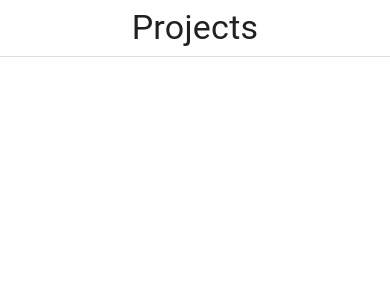
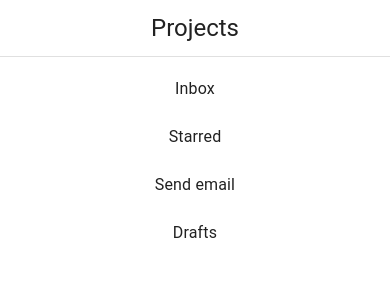
Before and after one commit to EJX537/EJX537.github.io, a React (Create React App) app: page / in a window 390 px wide. Both pictures are taken after a click on the button 354 px from the left and 28 px from the top of the page. Shown: the top 300 px of the page. Built offline with nearby package versions, Linux system fonts and the light colour scheme.

Commit message:
Mobile AppBar

```diff
--- a/src/App.js
+++ b/src/App.js
@@ -1,11 +1,12 @@
 import React from 'react';
 
-import TheAppBar from './components/AppBar'
-
+import TheAppBar from './components/AppBar';
+import Main from './components/Main';
 function App() {
   return (
     <div className="app">
       <TheAppBar/>
+      <Main/>
     </div>
   );
 }
--- a/src/components/AppBar.js
+++ b/src/components/AppBar.js
@@ -5,14 +5,15 @@ import Drawer from '@mui/material/Drawer';
 import IconButton from '@mui/material/IconButton';
 import MenuIcon from '@mui/icons-material/Menu';
 import Toolbar from '@mui/material/Toolbar';
+import Button from '@mui/material/Button';
+
 import HomeIcon from '@mui/icons-material/Home';
-
-import Button from '@mui/material/Button';
 import GitHubIcon from '@mui/icons-material/GitHub';
 import LinkedInIcon from '@mui/icons-material/LinkedIn';
 
 import { useViewport } from '../contextWarper'
 import TheDrawer from './Drawer'
+
 function TheAppBar() {
     const { isMobile, width, isOpen, setOpen } = useViewport()
     const handleDrawerToggle = () => {
--- a/src/components/Drawer.js
+++ b/src/components/Drawer.js
@@ -1,43 +1,43 @@
 import React from "react";
 import Box from '@mui/material/Box';
 import Divider from '@mui/material/Divider';
-import List from '@mui/material/List';
 import Toolbar from '@mui/material/Toolbar';
-import ListItem from '@mui/material/ListItem';
-import ListItemButton from '@mui/material/ListItemButton';
-import ListItemText from '@mui/material/ListItemText';
 import Typography from '@mui/material/Typography';
 import { makeStyles } from "@material-ui/core/styles";
 import CssBaseline from "@material-ui/core/CssBaseline";
+import Drawer from "@mui/material/Drawer";
 
 import { useViewport } from '../contextWarper'
+import Projects from "./Projects";
 
 const useStyles = makeStyles(theme => ({
-    footer: {
+    header: {
       display:"flex",
       justifyContent:"center",
     }
-  }));
+}));
 
 function TheDrawer() {
-    const { isOpen, setOpen } = useViewport()
+    const { width, isOpen, setOpen } = useViewport();
     const classes = useStyles();
     const handleDrawerToggle = () => {
         setOpen(!isOpen);
-    }
+    };
     return (
-        <Box onClick={handleDrawerToggle}>
-            <CssBaseline />
-            <Toolbar className={classes.footer}>
-                <Typography variant="h4" align="center"
-                >
+        <Drawer
+            anchor='right'
+            open={isOpen}
+            onClose={handleDrawerToggle}
+        >
+            <CssBaseline/>
+            <Toolbar className={classes.header}>
+                <Typography variant="h5" align="center">
                     Projects
                 </Typography>
             </Toolbar>
-            <Divider />
-            <List>
-            </List>
-      </Box>
+            <Divider/>
+            <Projects/>
+        </Drawer>
     );
 }
 
--- /dev/null
+++ b/src/components/Main.js
@@ -0,0 +1,15 @@
+import React from "react";
+import Box from '@mui/material/Box';
+
+import SideBar from './SideBar';
+
+function Main() {
+    return (
+        <Box>
+            <div/>
+            <SideBar/>
+        </Box>
+    );
+};
+
+export default Main;
--- /dev/null
+++ b/src/components/Projects.js
@@ -0,0 +1,35 @@
+import React from "react";
+import Box from '@mui/material/Box';
+import List from '@mui/material/List';
+import ListItem from '@mui/material/ListItem';
+import ListItemButton from '@mui/material/ListItemButton';
+import ListItemText from '@mui/material/ListItemText';
+
+import { useViewport } from '../contextWarper'
+const projects = ['Inbox', 'Starred', 'Send email', 'Drafts'];
+
+function Projects() {
+    const { width, isOpen, setOpen } = useViewport();
+    const handleDrawerToggle = () => {
+        setOpen(!isOpen);
+    };
+    return (
+        <Box
+            sx={{ width: width }}
+            role="presentation"
+            onClick={ handleDrawerToggle }
+        >
+            <List>
+                {projects.map((text, index) => (
+                    <ListItem key={text} disablePadding>
+                        <ListItemButton>
+                            <ListItemText primary={text} align="center" />
+                        </ListItemButton>
+                    </ListItem>
+                ))}
+            </List>
+        </Box>
+    );
+}
+
+export default Projects;
--- /dev/null
+++ b/src/components/SideBar.js
@@ -0,0 +1,24 @@
+import React from 'react';
+import Projects from "./Projects";
+
+import { useViewport } from '../contextWarper'
+
+function SideBar () {
+    const { width, height, isMobile } = useViewport()
+
+    return (
+        <div
+        sx={{
+            'maxWidth': width >= 550 ? '35%' : '90%',
+            'position': 'relative',
+            'overflow': 'auto',
+            'height': height,
+            'width': width,
+            '& ul': {padding: 0},
+          }}>
+            { isMobile ? '' : Projects }
+        </div>
+    );
+};
+
+export default SideBar;
```
